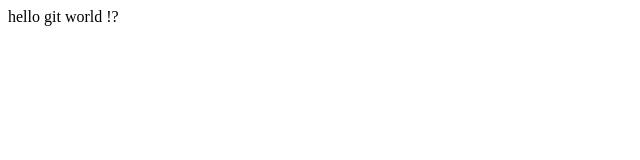
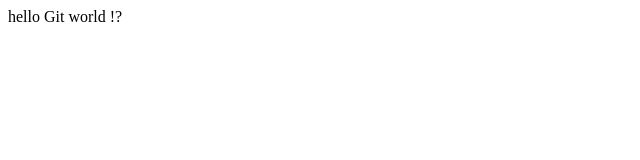
Before and after one commit to bichi/test1, a plain HTML site: page index.html in a window 1280 px wide. Shown: the full height of the page, 0-640 px from the left. Drawn offline with Linux system fonts and the light colour scheme.

Commit message:
G수정
g를 수정

```diff
--- a/index.html
+++ b/index.html
@@ -3,7 +3,7 @@
 <head>
 <title>Test1</title>
 <body>
-hello git world !?
+hello Git world !?
 </body>
 </head>
 </html>
```
